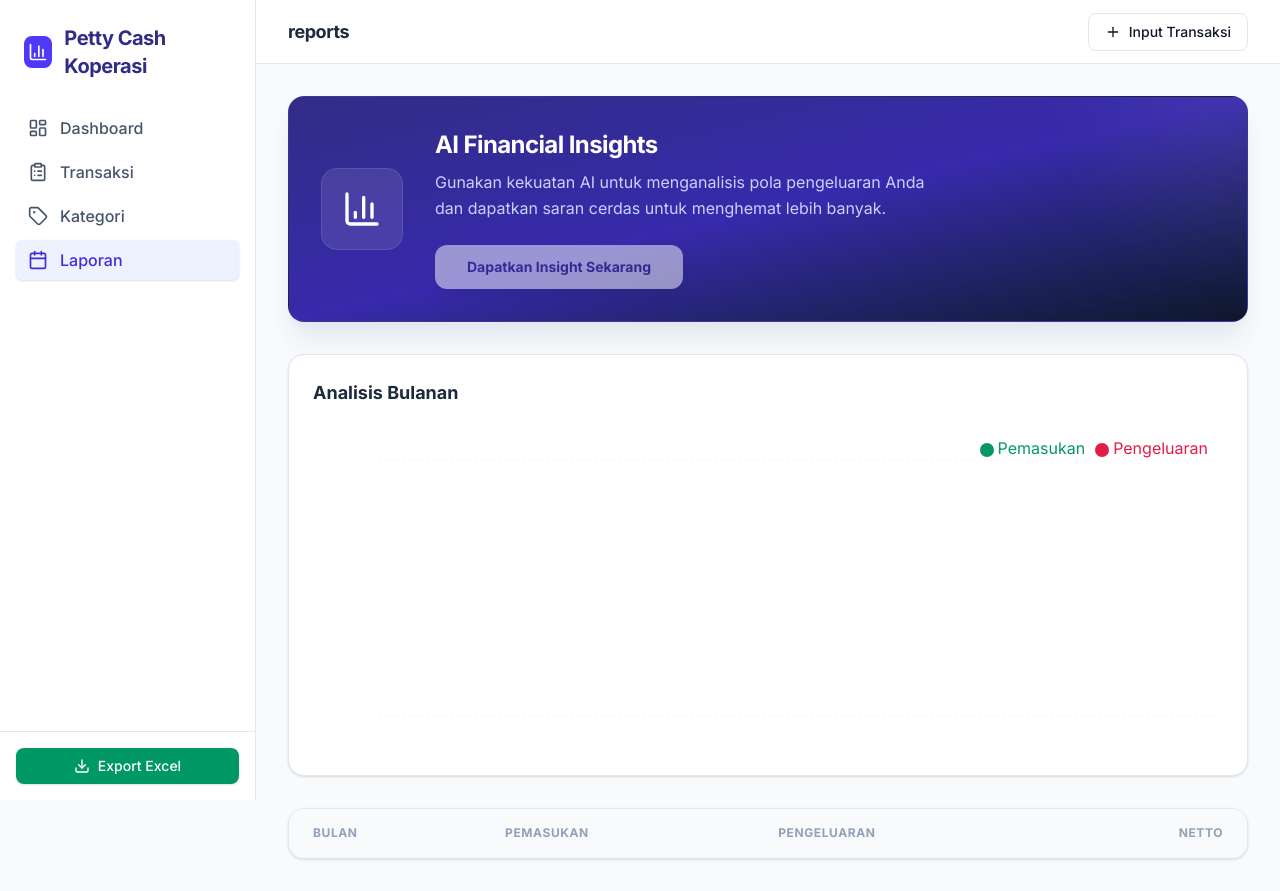
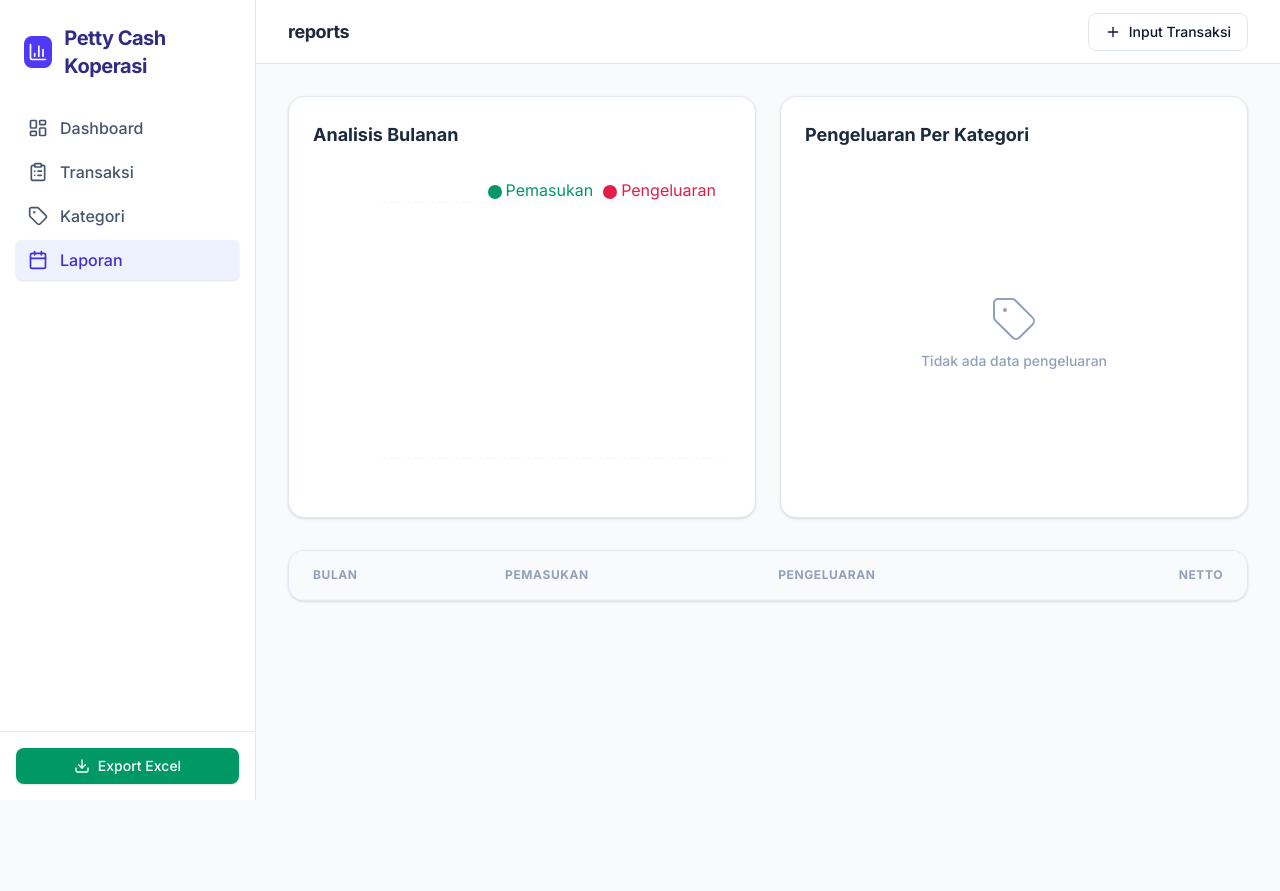
Before and after one commit to febryobym/pettycashkop, a React (Vite) app: page / in a window 1280 px wide. Both pictures are taken after a click on the button "Laporan". After the commit the page ends 800 px from the top, so only its background shows below. Built offline with nearby package versions, Linux system fonts and the light colour scheme.

Commit message:
feat: add expense breakdown by category to reports
Remove unused AI insights feature and implement category-based expense summarization for the reports view to improve financial visibility.

```diff
--- a/src/App.tsx
+++ b/src/App.tsx
@@ -1039,27 +1039,6 @@ function TransactionModal({ categories, accounts, onClose, onSubmit, initialData
 }
 
 function ReportsView({ transactions, categories }: { transactions: Transaction[], categories: Category[] }) {
-  const [insights, setInsights] = useState<string | null>(null);
-  const [isLoadingInsights, setIsLoadingInsights] = useState(false);
-
-  // AI Insights call
-  const generateInsights = async () => {
-    setIsLoadingInsights(true);
-    try {
-      const response = await fetch('/api/insights', {
-        method: 'POST',
-        headers: { 'Content-Type': 'application/json' },
-        body: JSON.stringify({ transactions, categories })
-      });
-      const data = await response.json();
-      setInsights(data.insights);
-    } catch (error) {
-      console.error(error);
-    } finally {
-      setIsLoadingInsights(false);
-    }
-  };
-
   // Group by month
   const monthlyData = React.useMemo(() => {
     const summary: Record<string, { income: number, expense: number }> = {};
@@ -1081,44 +1060,40 @@ function ReportsView({ transactions, categories }: { transactions: Transaction[]
       .sort((a, b) => b.month.localeCompare(a.month));
   }, [transactions]);
 
+  // Group by category for expenses
+  const expenseByCategoryData = React.useMemo(() => {
+    const sumSummary: Record<string, number> = {};
+
+    transactions.forEach(t => {
+      if (t.type === 'expense') {
+        const category = categories.find(c => c.id === t.categoryId);
+        const catName = category ? category.name : 'Lain-lain';
+        sumSummary[catName] = (sumSummary[catName] || 0) + t.amount;
+      }
+    });
+
+    return Object.entries(sumSummary)
+      .map(([name, value]) => {
+        const category = categories.find(c => c.name === name);
+        return {
+          name,
+          value,
+          color: category ? category.color : '#6b7280'
+        };
+      })
+      .sort((a, b) => b.value - a.value);
+  }, [transactions, categories]);
+
+  const totalExpense = React.useMemo(() => {
+    return expenseByCategoryData.reduce((acc, curr) => acc + curr.value, 0);
+  }, [expenseByCategoryData]);
+
   return (
     <div className="space-y-8">
-      {/* AI Insights Card */}
-      <div className="bg-gradient-to-br from-indigo-900 via-indigo-800 to-slate-900 p-8 rounded-2xl text-white shadow-xl shadow-slate-200 flex flex-col md:flex-row items-center gap-8 border border-white/5 relative overflow-hidden">
-        <div className="absolute top-0 right-0 w-64 h-64 bg-white/5 rounded-full -mr-32 -mt-32 blur-3xl pointer-events-none" />
-        <div className="bg-white/10 p-5 rounded-2xl backdrop-blur-xl border border-white/10 z-10">
-          <BarChart3 className="w-10 h-10 text-white" />
-        </div>
-        <div className="flex-1 text-center md:text-left z-10">
-          <h3 className="text-2xl font-bold mb-2 tracking-tight">AI Financial Insights</h3>
-          <p className="text-indigo-200 mb-6 max-w-lg leading-relaxed">Gunakan kekuatan AI untuk menganalisis pola pengeluaran Anda dan dapatkan saran cerdas untuk menghemat lebih banyak.</p>
-          <button
-            onClick={generateInsights}
-            disabled={isLoadingInsights || transactions.length === 0}
-            className="bg-white text-indigo-900 px-8 py-3 rounded-xl font-bold hover:bg-indigo-50 transition-all disabled:opacity-50 disabled:cursor-not-allowed shadow-lg active:scale-95 text-sm"
-          >
-            {isLoadingInsights ? 'Menganalisis...' : 'Dapatkan Insight Sekarang'}
-          </button>
-        </div>
-      </div>
-
-      {insights && (
-        <motion.div
-          initial={{ opacity: 0, y: 10 }}
-          animate={{ opacity: 1, y: 0 }}
-          className="bg-white p-6 rounded-2xl border-l-4 border-l-indigo-600 shadow-sm border border-slate-200"
-        >
-          <h4 className="font-bold text-slate-800 mb-4 flex items-center gap-2">
-            <div className="w-2 h-2 rounded-full bg-indigo-600" />
-            Rekomendasi AI Untuk Anda
-          </h4>
-          <div className="text-slate-600 leading-relaxed whitespace-pre-line text-sm">
-            {insights}
-          </div>
-        </motion.div>
-      )}
-
-      <div className="bg-white p-6 rounded-2xl border border-slate-200 shadow-sm">
+      <div className="grid grid-cols-1 lg:grid-cols-2 gap-6">
+        {/* Analisis Bulanan */}
+        <div className="bg-white p-6 rounded-2xl border border-slate-200 shadow-sm flex flex-col justify-between">
+          <div>
             <h3 className="text-lg font-bold mb-6 text-slate-800">Analisis Bulanan</h3>
             <div className="h-80">
               <ResponsiveContainer width="100%" height="100%">
@@ -1136,6 +1111,63 @@ function ReportsView({ transactions, categories }: { transactions: Transaction[]
                   <Bar dataKey="expense" name="Pengeluaran" fill="#e11d48" radius={[4, 4, 0, 0]} />
                 </BarChart>
               </ResponsiveContainer>
+            </div>
+          </div>
+        </div>
+
+        {/* Pengeluaran Per Kategori */}
+        <div className="bg-white p-6 rounded-2xl border border-slate-200 shadow-sm flex flex-col justify-between">
+          <div>
+            <h3 className="text-lg font-bold mb-6 text-slate-800">Pengeluaran Per Kategori</h3>
+            {expenseByCategoryData.length === 0 ? (
+              <div className="h-80 flex flex-col items-center justify-center text-slate-400">
+                <Tag className="w-12 h-12 mb-2 stroke-1" />
+                <p className="text-sm font-medium">Tidak ada data pengeluaran</p>
+              </div>
+            ) : (
+              <div className="flex flex-col sm:flex-row items-center justify-center gap-6 h-80">
+                <div className="w-full sm:w-1/2 h-full min-h-[180px] flex items-center justify-center">
+                  <ResponsiveContainer width="100%" height="100%">
+                    <PieChart>
+                      <Pie
+                        data={expenseByCategoryData}
+                        cx="50%"
+                        cy="50%"
+                        innerRadius={60}
+                        outerRadius={80}
+                        paddingAngle={4}
+                        dataKey="value"
+                      >
+                        {expenseByCategoryData.map((entry, index) => (
+                          <Cell key={`cell-${index}`} fill={entry.color} />
+                        ))}
+                      </Pie>
+                      <Tooltip
+                        contentStyle={{ borderRadius: '12px', border: 'none', boxShadow: '0 10px 15px -3px rgba(0,0,0,0.1)', padding: '12px' }}
+                        formatter={(v: number) => [formatCurrency(v), 'Pengeluaran']}
+                      />
+                    </PieChart>
+                  </ResponsiveContainer>
+                </div>
+                <div className="w-full sm:w-1/2 space-y-2 overflow-y-auto max-h-[240px] pr-2 scrollbar-thin">
+                  {expenseByCategoryData.map((item) => {
+                    const percentage = totalExpense > 0 ? ((item.value / totalExpense) * 100).toFixed(1) : '0';
+                    return (
+                      <div key={item.name} className="flex items-center justify-between text-xs font-medium">
+                        <div className="flex items-center gap-2 truncate">
+                          <span className="w-3 h-3 rounded-full shrink-0" style={{ backgroundColor: item.color }} />
+                          <span className="text-slate-600 truncate">{item.name}</span>
+                        </div>
+                        <div className="text-right font-semibold text-slate-900 shrink-0 ml-2">
+                          {formatCurrency(item.value)} <span className="text-slate-400 font-normal ml-1">({percentage}%)</span>
+                        </div>
+                      </div>
+                    );
+                  })}
+                </div>
+              </div>
+            )}
+          </div>
         </div>
       </div>
 
```
Lines whose indentation alone changed are shown as unchanged.
